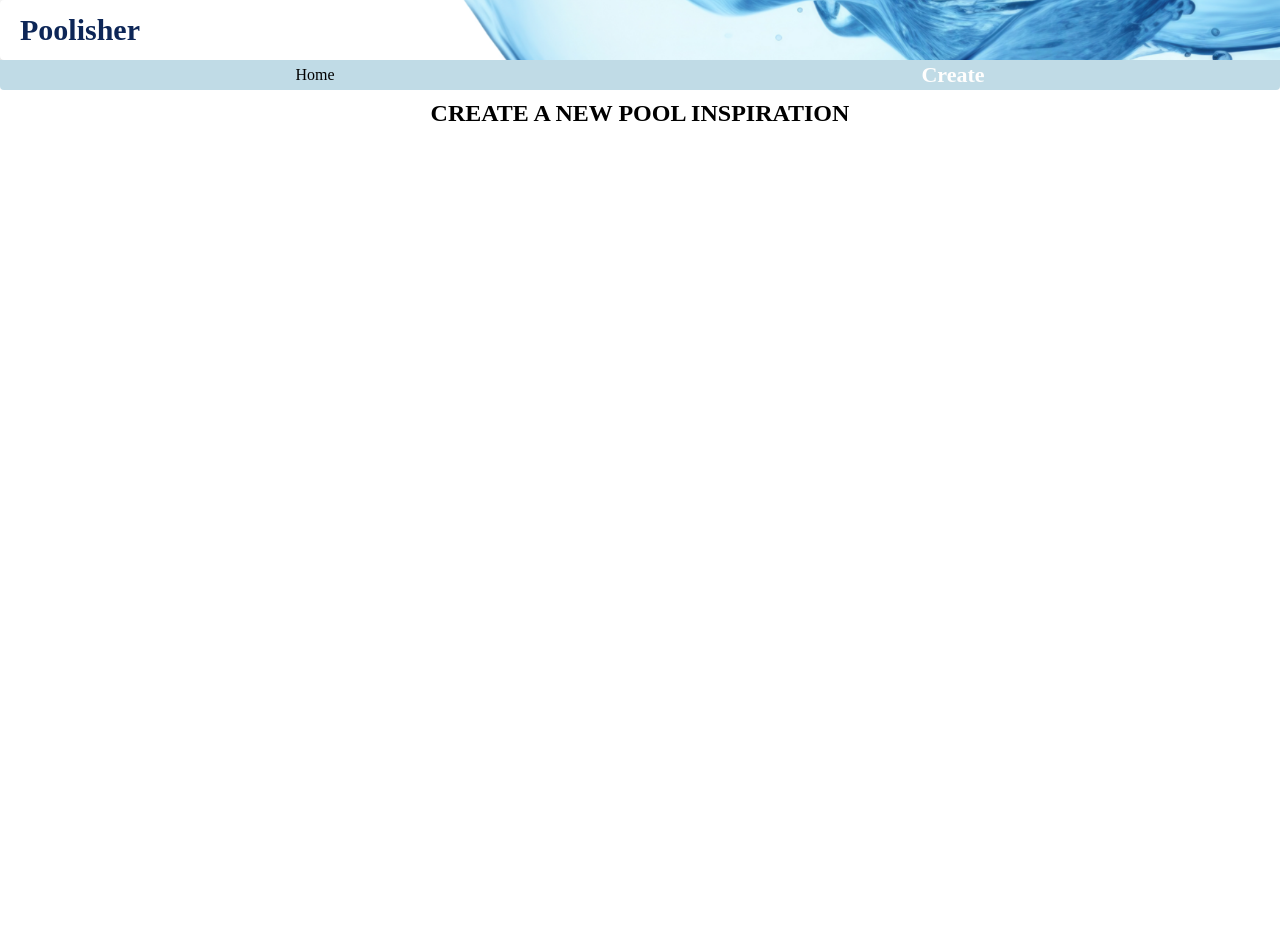
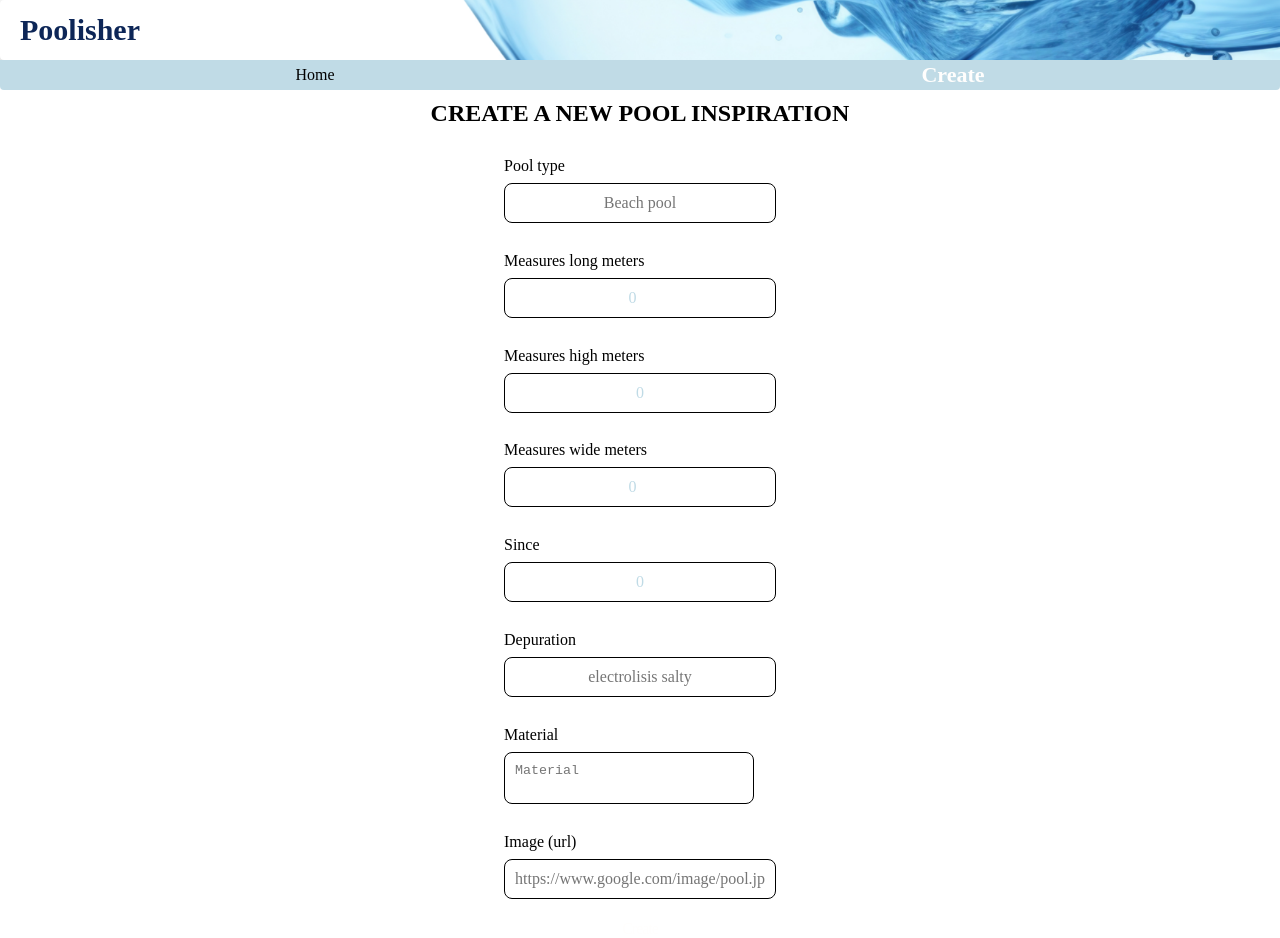
Before and after one commit to isdi-coders-2023/Barbara-Gimeno-Final-Project-front-202309-bcn, a React (Vite) app: page /pools-create in a window 1280 px wide. Before the commit the page ends 800 px from the top, so only its background shows below. Built offline with nearby package versions, Linux system fonts and the light colour scheme; no server answers; a web font is replaced by a local one.

Commit message:
Add onSubmit function to CreatePage

```diff
--- a/src/pages/CreatePoolPage/CreatePoolPage.tsx
+++ b/src/pages/CreatePoolPage/CreatePoolPage.tsx
@@ -1,9 +1,30 @@
+import { useNavigate } from "react-router-dom";
+import PoolForm from "../../components/Form/Form";
+import { addPoolActionCreator } from "../../store/features/pools/poolsSlice";
+import { useAppDispatch } from "../../store/hooks";
 import CreatePoolPageStyled from "./CreatePoolPageStyled";
+import usePoolsApi from "../../hooks/usePoolsApi";
+import { PoolDataStructure } from "../../store/features/pools/types";
 
 const CreatePoolPage = (): React.ReactElement => {
+  const dispatch = useAppDispatch();
+  const navigate = useNavigate();
+  const { addPool } = usePoolsApi();
+
+  const formAction = async (pool: PoolDataStructure) => {
+    const formPool = await addPool(pool);
+
+    if (pool) {
+      dispatch(addPoolActionCreator(formPool!));
+
+      navigate("/home");
+    }
+  };
+
   return (
     <CreatePoolPageStyled>
       <h1 className="create">CREATE A NEW POOL INSPIRATION</h1>
+      <PoolForm onSubmit={formAction} />
     </CreatePoolPageStyled>
   );
 };
```
